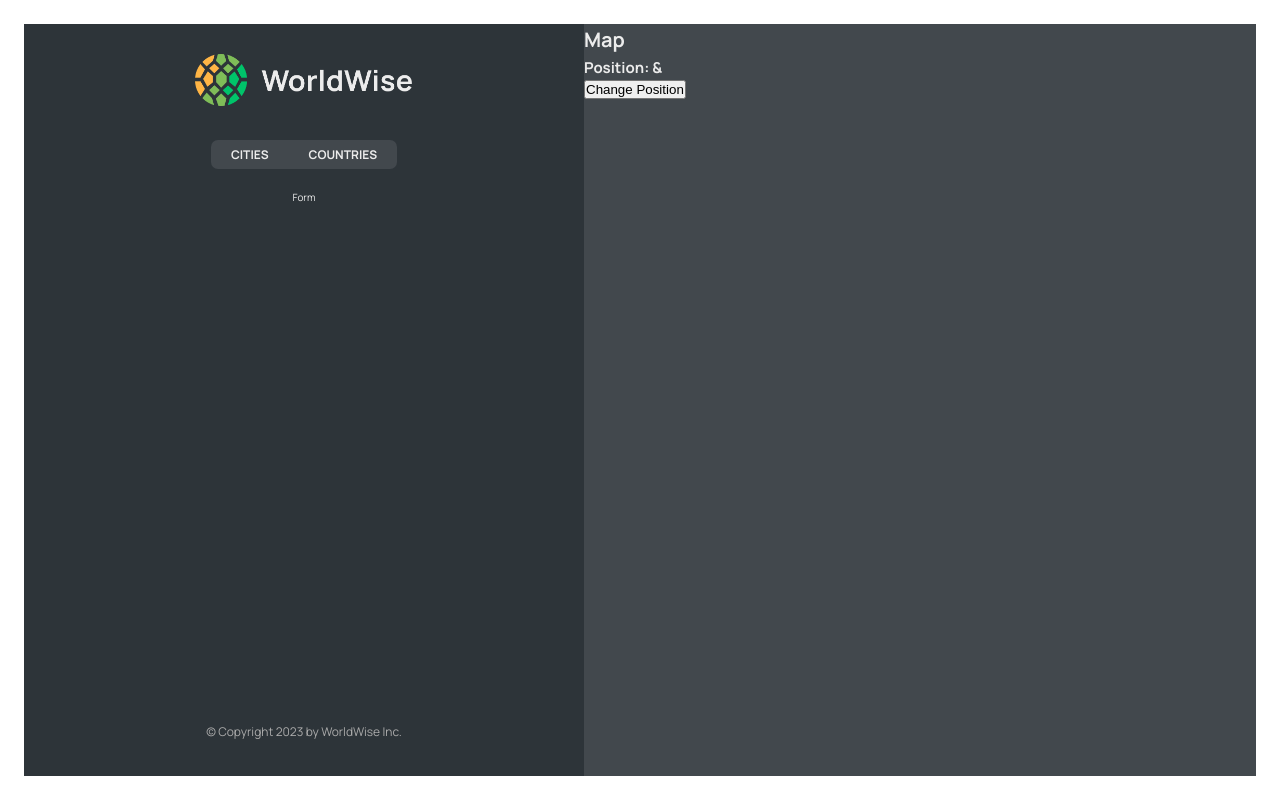
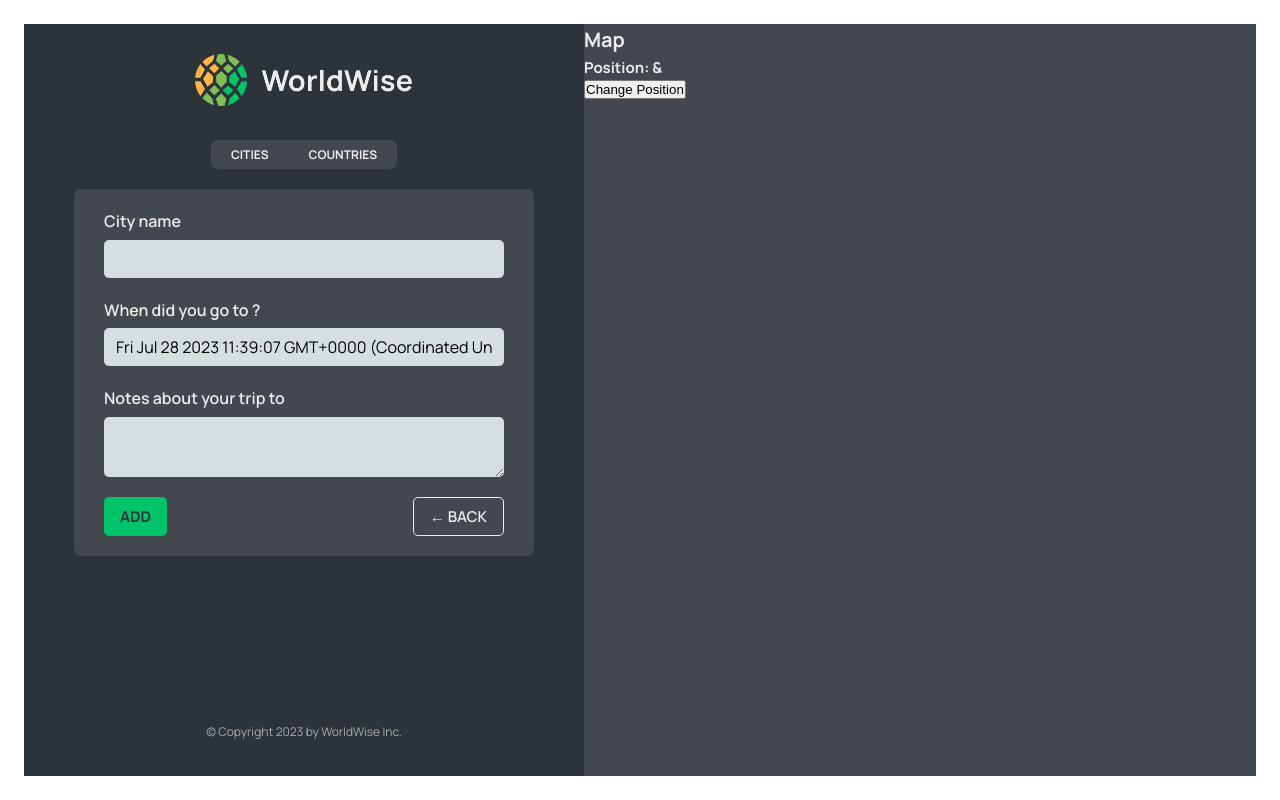
Before and after one commit to samuelmbp/world-wise, a React (Vite) app: page /app/form in a window 1280 px wide. Built offline with nearby package versions, Linux system fonts and the light colour scheme; data requests are answered from the project's data file.

Commit message:
Can navigate from map back one level

```diff
--- a/src/App.jsx
+++ b/src/App.jsx
@@ -10,6 +10,7 @@
 import CityList from "./components/CityList";
 import CountryList from "./components/CountryList";
 import City from "./components/City";
+import Form from "./components/Form";
 
 const BASE_URL = "http://localhost:9000";
 
@@ -55,7 +56,7 @@
             path="countries"
             element={<CountryList cities={cities} isLoading={isLoading} />}
           />
-          <Route path="form" element={<p>Form</p>} />
+          <Route path="form" element={<Form />} />
         </Route>
         <Route path="*" element={<PageNotFound />} />
       </Routes>
--- /dev/null
+++ b/src/components/Button.jsx
@@ -0,0 +1,11 @@
+import styles from "./Button.module.css";
+
+const Button = ({ children, onClick, type }) => {
+  return (
+    <button className={`${styles.btn} ${styles[type]}`} onClick={onClick}>
+      {children}
+    </button>
+  );
+};
+
+export default Button;
--- a/src/components/CountryList.jsx
+++ b/src/components/CountryList.jsx
@@ -21,7 +21,7 @@
   return (
     <ul className={styles.countryList}>
       {countries.map((country) => (
-        <CountryItem country={country} />
+        <CountryItem country={country} key={country.country} />
       ))}
     </ul>
   );
--- a/src/components/Form.jsx
+++ b/src/components/Form.jsx
@@ -3,6 +3,8 @@
 import { useState } from "react";
 
 import styles from "./Form.module.css";
+import Button from "./Button";
+import { useNavigate } from "react-router-dom";
 
 export function convertToEmoji(countryCode) {
   const codePoints = countryCode
@@ -12,7 +14,8 @@
   return String.fromCodePoint(...codePoints);
 }
 
-function Form() {
+const Form = ({ type }) => {
+  const navigate = useNavigate();
   const [cityName, setCityName] = useState("");
   const [country, setCountry] = useState("");
   const [date, setDate] = useState(new Date());
@@ -49,11 +52,19 @@
       </div>
 
       <div className={styles.buttons}>
-        <button>Add</button>
-        <button>&larr; Back</button>
+        <Button type="primary">Add</Button>
+        <Button
+          type="back"
+          onClick={(e) => {
+            e.preventDefault();
+            navigate(-1);
+          }}
+        >
+          &larr; Back
+        </Button>
       </div>
     </form>
   );
-}
+};
 
 export default Form;
--- a/src/components/Map.jsx
+++ b/src/components/Map.jsx
@@ -1,14 +1,15 @@
-import { useSearchParams } from "react-router-dom";
+import { useNavigate, useSearchParams } from "react-router-dom";
 import styles from "./Map.module.css";
 
 const Map = () => {
+  const navigate = useNavigate();
   const [searchParams, setSearchParams] = useSearchParams();
 
   const lat = searchParams.get("lat");
   const lng = searchParams.get("lng");
 
   return (
-    <div className={styles.mapContainer}>
+    <div className={styles.mapContainer} onClick={() => navigate("form")}>
       <h1>Map</h1>
       <h2>
         Position: {lat} & {lng}
```
